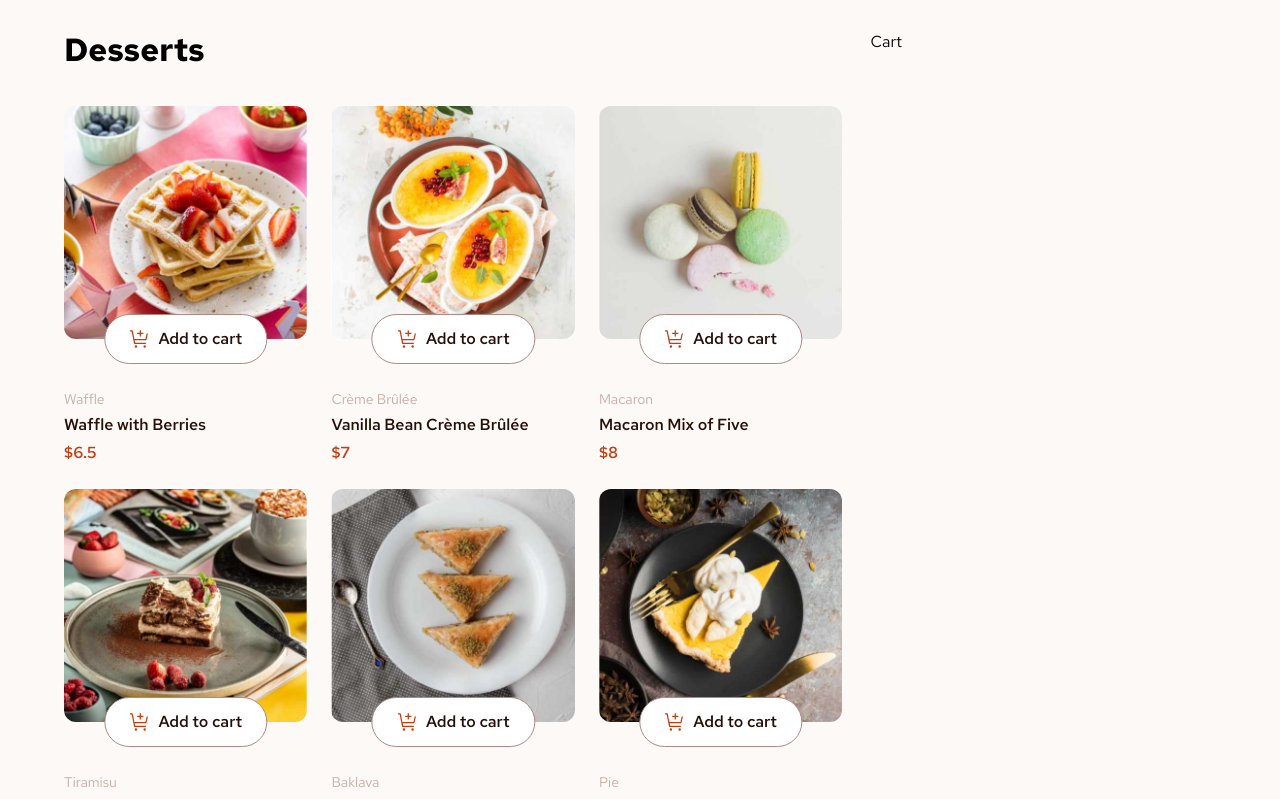
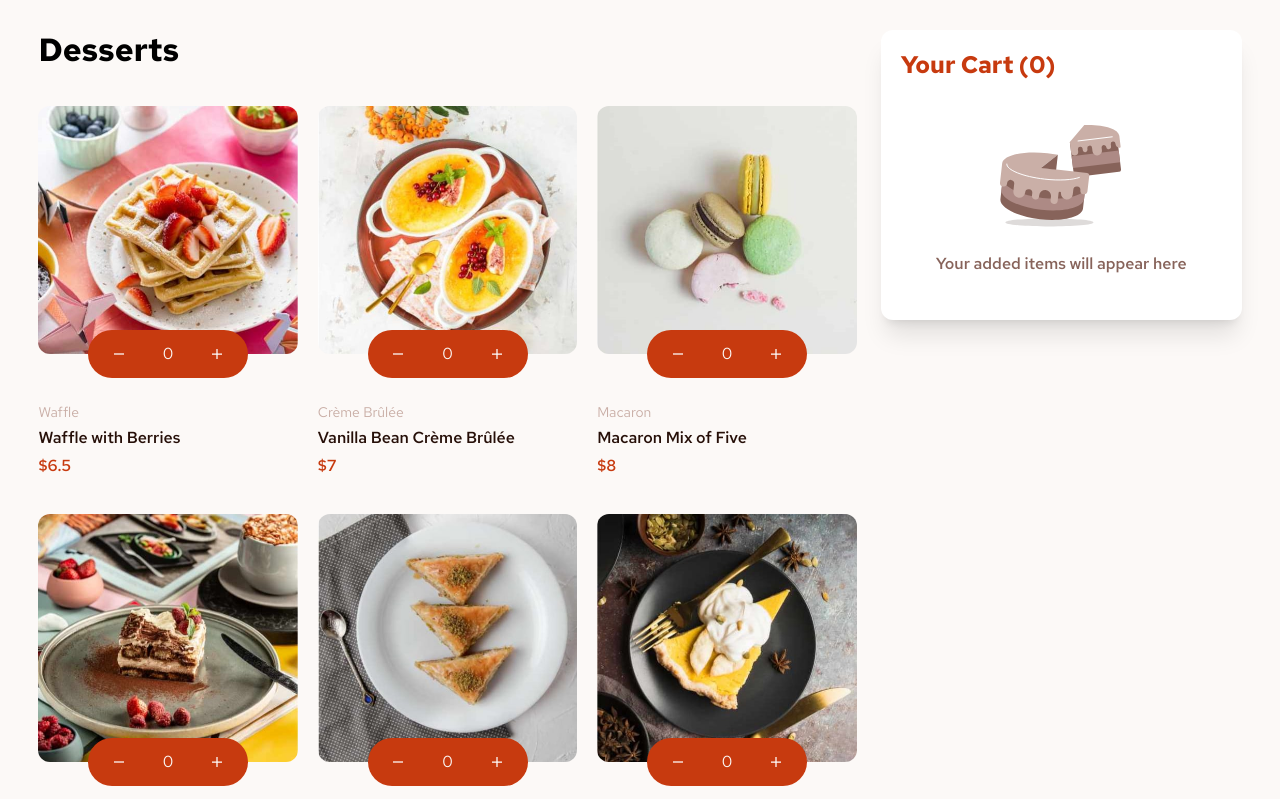
Before and after one commit to devPauloski/product-list-with-cart, a React (Vite) app: page / in a window 1280 px wide. Shown: the top 799 px of the page. Built offline with nearby package versions, Linux system fonts and the light colour scheme.

Commit message:
Style the UI

```diff
--- a/src/App.jsx
+++ b/src/App.jsx
@@ -5,7 +5,7 @@ import Order from "./components/Order.jsx";
 
 function App() {
   return (
-    <main className="max-w-[30rem] md:max-w-[76.25rem] mx-auto w-[90%] grid my-[1.875rem] md:grid-cols-[1fr_30%] gap-7">
+    <main className="max-w-[30rem] md:max-w-[76.25rem] mx-auto w-[90%] md:w-[94%] grid my-[1.875rem] md:grid-cols-[1fr_minmax(18.25rem,30%)] gap-6">
       <Product />
       <Cart />
       <Order />
--- a/src/components/Cart.jsx
+++ b/src/components/Cart.jsx
@@ -1,6 +1,12 @@
 function Cart() {
   return (
-    <p>Cart</p>
+    <section className="bg-white p-5 rounded-xl shadow-xl h-fit">
+      <h2 className="text-red text-2xl font-bold mb-2 leading-tight">Your Cart (0)</h2>
+      <div className="grid place-items-center py-6">
+        <img className="mb-3" src="/public/assets/images/illustration-empty-cart.svg" alt="" />
+        <p className="text-rose-500 font-medium">Your added items will appear here</p>
+      </div>
+    </section>
   )
 }
 
--- a/src/components/Product.jsx
+++ b/src/components/Product.jsx
@@ -9,28 +9,28 @@ function ProductList() {
           <source srcSet={item.image.tablet} media="(min-width: 48em)" />
           <img src={item.image.mobile} alt={item.name} className="rounded-xl" />
         </picture>
-        <button className="flex px-[10%] py-3 border-1 flex-wrap gap-2 rounded-[100vmax] cursor-pointer border-rose-400 items-center justify-center -translate-y-2/4 bg-white relative left-2/4 -translate-x-2/4">
+        <button className="hidden px-[10%] py-3 border-1 flex-wrap gap-2 rounded-[100vmax] cursor-pointer border-rose-400 items-center justify-center -translate-y-2/4 bg-white relative left-2/4 -translate-x-2/4">
           <img src="/assets/images/icon-add-to-cart.svg" alt="" />
           <span className="font-medium text-rose-900">Add to cart</span>
         </button>
-        <div className="hidden bg-rose-500">
-          <button aria-label="Increase quantity">
+        <div className="inline-flex items-center justify-between gap-4 bg-red px-[10%] py-3 -translate-y-2/4 left-2/4 -translate-x-2/4 relative max-w-[10rem] w-full rounded-[100vmax]">
+          <button aria-label="Increase quantity" className="border-rose-50">
+            <img src="/assets/images/icon-decrement-quantity.svg" alt="" />
+          </button>
+          <span aria-label="Quantity" className="text-rose-50">0</span>
+          <button aria-label="Decrease quantity">
             <img src="/assets/images/icon-increment-quantity.svg" alt="" />
           </button>
-          <span aria-label="Quantity">0</span>
-          <button aria-label="Decrease quantity">
-            <img src="/assets/images/icon-decrement-quantity.svg" alt="" />
-          </button>
         </div>
-        <p className="text-rose-300 text-sm mb-1">{item.category}</p>
-        <h2 className="font-medium text-rose-900 mb-1">{item.name}</h2>
+        <p className="mb-1 text-sm text-rose-300">{item.category}</p>
+        <h2 className="mb-1 font-medium text-rose-900">{item.name}</h2>
         <p className="font-medium text-red">${item.price}</p>
       </li>
     );
   });
 
   return (
-    <ul className="grid gap-6 md:grid-cols-2 lg:grid-cols-3">{products}</ul>
+    <ul className="grid gap-6 md:gap-5 md:gap-y-9 md:grid-cols-2 lg:grid-cols-3">{products}</ul>
   );
 }
 
```
